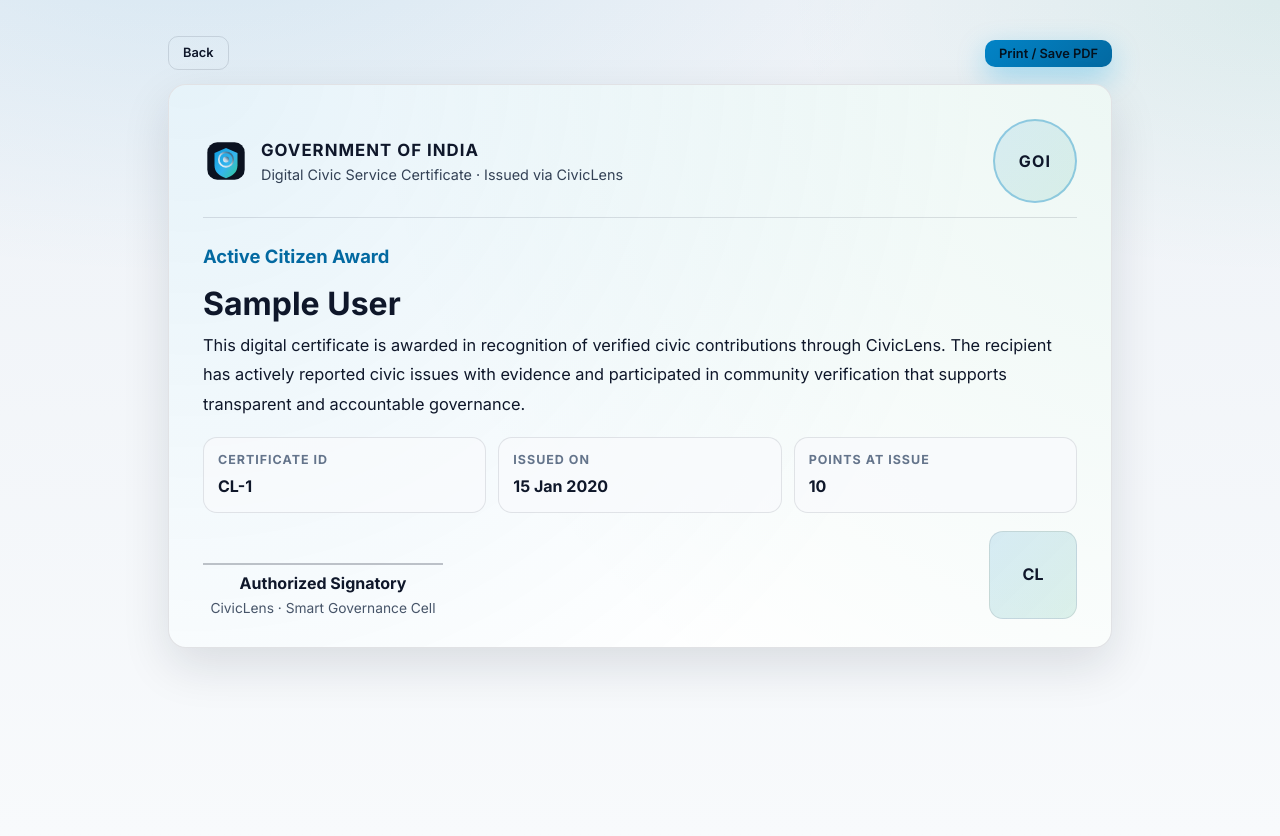
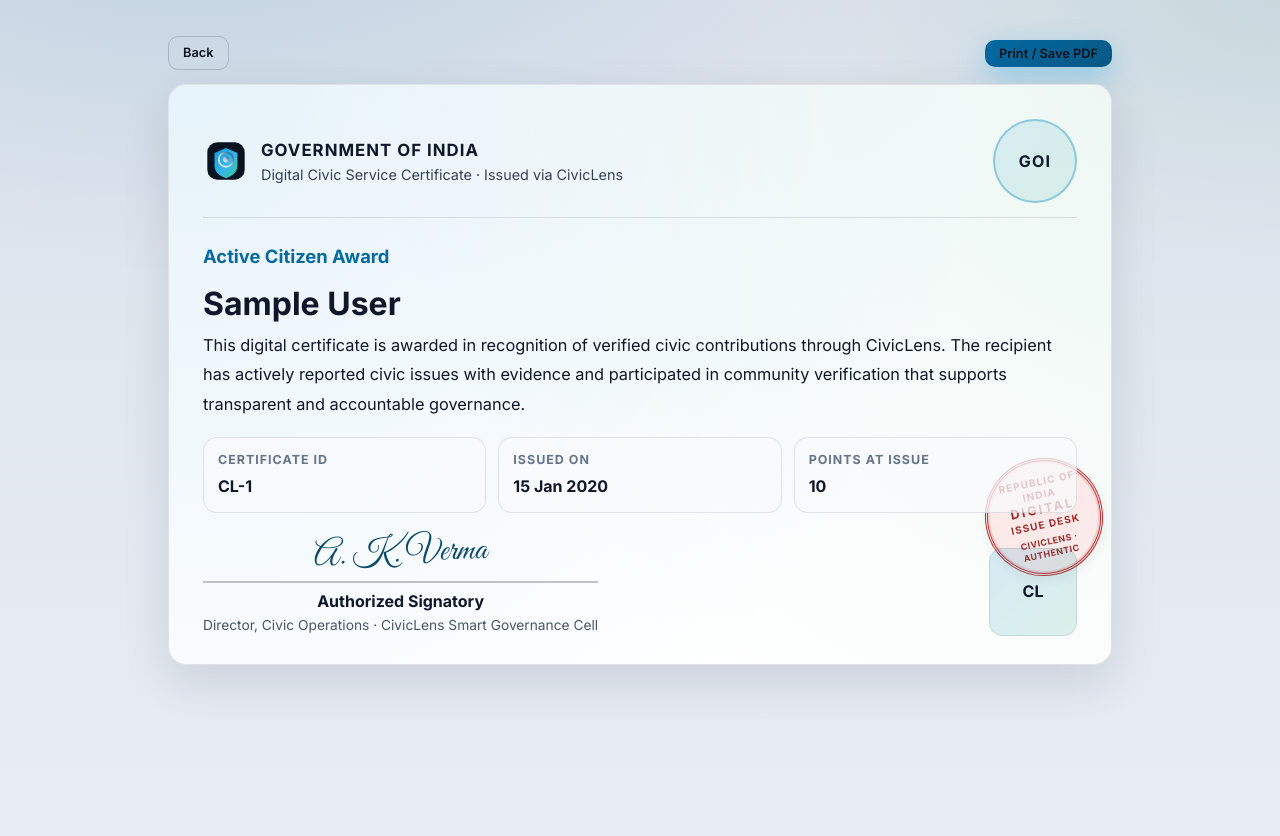
Before and after one commit to Bhagyashree-Badgujar/BlindSpotBusters, a Django app: page /certificates/1/ in a window 1280 px wide. Run offline with Django 5.2, Linux system fonts and the light colour scheme; a user stored in the database is signed in; tables that the repository leaves empty hold one stand-in row (values such as "Sample post").

Commit message:
feat:admin enhancements, PDF reports,certificates upgrade

```diff
--- a/backend/urls.py
+++ b/backend/urls.py
@@ -30,6 +30,7 @@ urlpatterns = [
     path('admin-dashboard/', user_views.admin_dashboard_page, name='admin_dashboard'),
     path('map-view/', user_views.map_view_page, name='map_view'),
     path('certificates/<int:id>/', user_views.certificate_view, name='certificate_view'),
+    path('reports/<int:id>/pdf/', issue_views.issue_report_pdf, name='issue_report_pdf'),
 
     path('api/login/', user_views.login_user),
     path('api/logout/', user_views.logout_user),
--- a/requirements.txt
+++ b/requirements.txt
@@ -1,2 +1,3 @@
 Django>=5.0,<6
 Pillow>=10.0
+fpdf2>=2.7.0
--- a/static/css/style.css
+++ b/static/css/style.css
@@ -38,25 +38,25 @@
 }
 
 [data-theme='light'] {
-  --bg: #eef2f7;
-  --bg-elevated: #f8fafc;
-  --surface: rgba(255, 255, 255, 0.92);
-  --surface-2: #e8edf4;
-  --border: rgba(15, 23, 42, 0.12);
-  --text: #0f172a;
-  --text-muted: #475569;
-  --primary: #0284c7;
-  --primary-dk: #0369a1;
-  --primary-lt: rgba(2, 132, 199, 0.1);
-  --accent: #059669;
-  --accent-lt: rgba(5, 150, 105, 0.1);
-  --warn: #d97706;
-  --warn-lt: rgba(217, 119, 6, 0.12);
-  --danger: #dc2626;
-  --danger-lt: rgba(220, 38, 38, 0.1);
-  --shadow: 0 6px 24px rgba(15, 23, 42, 0.08);
-  --shadow-md: 0 16px 40px rgba(15, 23, 42, 0.12);
-  --shadow-lg: 0 28px 64px rgba(15, 23, 42, 0.16);
+  --bg: #dce2eb;
+  --bg-elevated: #e8edf5;
+  --surface: rgba(255, 255, 255, 0.88);
+  --surface-2: #d8dee9;
+  --border: rgba(15, 23, 42, 0.18);
+  --text: #0c1220;
+  --text-muted: #3d4a5c;
+  --primary: #0369a1;
+  --primary-dk: #075985;
+  --primary-lt: rgba(3, 105, 161, 0.14);
+  --accent: #047857;
+  --accent-lt: rgba(4, 120, 87, 0.14);
+  --warn: #b45309;
+  --warn-lt: rgba(180, 83, 9, 0.14);
+  --danger: #b91c1c;
+  --danger-lt: rgba(185, 28, 28, 0.12);
+  --shadow: 0 6px 24px rgba(15, 23, 42, 0.1);
+  --shadow-md: 0 16px 40px rgba(15, 23, 42, 0.14);
+  --shadow-lg: 0 28px 64px rgba(15, 23, 42, 0.2);
   --glass: blur(16px);
 }
 
--- a/templates/certificate.html
+++ b/templates/certificate.html
@@ -4,6 +4,9 @@
 <head>
   {% include 'partials/civic-head.html' %}
   <title>Certificate — CivicLens</title>
+  <link rel="preconnect" href="https://fonts.googleapis.com" />
+  <link rel="preconnect" href="https://fonts.gstatic.com" crossorigin />
+  <link href="https://fonts.googleapis.com/css2?family=Great+Vibes&display=swap" rel="stylesheet" />
   <style>
     body { background: #f5f7fb; }
     .cert-wrap { max-width: 980px; margin: 36px auto; padding: 0 18px; }
@@ -56,10 +59,47 @@
     .meta-k { color:#64748b; font-size:.78rem; text-transform:uppercase; letter-spacing:.08em; font-weight:800; }
     .meta-v { color:#0f172a; font-weight:800; margin-top:4px; }
     .cert-footer { margin-top: 18px; display:flex; justify-content:space-between; align-items:flex-end; gap:12px; flex-wrap:wrap; position:relative; }
-    .sig { text-align:center; min-width: 240px; }
-    .sig-line { height: 2px; background: rgba(15,23,42,.25); margin: 22px 0 6px; }
+    .sig { text-align:center; min-width: 240px; position:relative; }
+    .sig-hand {
+      font-family: 'Great Vibes', cursive;
+      font-size: 2.15rem;
+      color: #0c4a6e;
+      line-height: 1.1;
+      margin: 4px 0 0;
+      transform: rotate(-2deg);
+    }
+    .sig-line { height: 2px; background: rgba(15,23,42,.25); margin: 8px 0 6px; }
     .sig-title { font-weight: 800; color:#0f172a; }
     .sig-sub { color:#475569; font-size:.86rem; }
+    .gov-stamp {
+      position: absolute;
+      right: 8px;
+      bottom: 88px;
+      width: 118px;
+      height: 118px;
+      border-radius: 50%;
+      border: 3px double #b91c1c;
+      color: #991b1b;
+      display: flex;
+      flex-direction: column;
+      align-items: center;
+      justify-content: center;
+      font-size: 0.62rem;
+      font-weight: 800;
+      text-transform: uppercase;
+      letter-spacing: 0.12em;
+      text-align: center;
+      line-height: 1.35;
+      background: radial-gradient(circle at 35% 30%, rgba(254,226,226,.85), rgba(254,202,202,.35));
+      box-shadow: inset 0 0 0 2px rgba(185,28,28,.15), 0 4px 14px rgba(15,23,42,.08);
+      transform: rotate(-12deg);
+      pointer-events: none;
+      opacity: 0.92;
+    }
+    .gov-stamp strong { font-size: 0.78rem; letter-spacing: 0.18em; }
+    @media (max-width: 720px) {
+      .gov-stamp { position: relative; right: auto; bottom: auto; margin: 12px auto 0; transform: rotate(-8deg); }
+    }
     .qr {
       width: 88px; height: 88px;
       border-radius: 14px;
@@ -83,6 +123,12 @@
     </div>
 
     <div class="cert-paper">
+      <div class="gov-stamp" aria-hidden="true">
+        <span>Republic of India</span>
+        <strong>Digital</strong>
+        <span>Issue desk</span>
+        <span style="margin-top:4px;font-size:.55rem;letter-spacing:.06em;">CivicLens · Authentic</span>
+      </div>
       <div class="cert-top">
         <div style="display:flex;align-items:center;gap:12px;">
           <img src="{% static 'img/civiclens-logo.svg' %}" alt="CivicLens logo" style="width:46px;height:46px;" />
@@ -125,9 +171,10 @@
 
         <div class="cert-footer">
           <div class="sig">
+            <div class="sig-hand">A. K. Verma</div>
             <div class="sig-line"></div>
             <div class="sig-title">Authorized Signatory</div>
-            <div class="sig-sub">CivicLens · Smart Governance Cell</div>
+            <div class="sig-sub">Director, Civic Operations · CivicLens Smart Governance Cell</div>
           </div>
           <div class="qr">CL</div>
         </div>
--- a/templates/contact.html
+++ b/templates/contact.html
@@ -16,7 +16,6 @@
         <div class="navbar-nav nav-landing-links">
           <a class="nav-link" href="{% url 'home' %}">Home</a>
           <a class="nav-link" href="{% url 'submit_issue' %}">Report</a>
-          <a class="nav-link" href="{% url 'track_issue' %}">Track</a>
           <a class="nav-link" href="{% url 'map_view' %}">Map</a>
           <a class="nav-link" href="{% url 'dashboard' %}">Dashboard</a>
           <a class="nav-link" href="{% url 'about' %}">About</a>
--- a/templates/landing.html
+++ b/templates/landing.html
@@ -18,7 +18,6 @@
         <div class="navbar-nav nav-landing-links">
           <a class="nav-link" href="{% url 'home' %}">Home</a>
           <a class="nav-link" href="{% url 'submit_issue' %}">Report</a>
-          <a class="nav-link" href="{% url 'track_issue' %}">Track</a>
           <a class="nav-link" href="{% url 'map_view' %}">Map</a>
           <a class="nav-link" href="{% url 'dashboard' %}">Dashboard</a>
           <a class="nav-link" href="{% url 'about' %}">About</a>
--- a/templates/map-view.html
+++ b/templates/map-view.html
@@ -25,7 +25,6 @@
       {% else %}
         <a href="{% url 'login_page' %}" class="nav-link">Login</a>
       {% endif %}
-      <a href="{% url 'track_issue' %}" class="nav-link">Track</a>
     </div>
     <div class="navbar-right">
       <button type="button" class="theme-toggle" id="theme-toggle" aria-label="Toggle theme"></button>
--- a/templates/my-reports.html
+++ b/templates/my-reports.html
@@ -130,6 +130,9 @@
         </button>
       </div>
 
+      <p id="modal-closed-note" class="form-hint hidden" style="color:var(--accent);margin-top:8px;">
+        Closed: resolved by the administration and confirmed by citizens. Upvotes and further verification are disabled.
+      </p>
       <div class="card mt-6" style="padding:14px 16px;">
         <div class="section-title" style="margin-bottom:10px;">Crowd verification</div>
         <div id="verify-label" class="text-muted" style="margin-bottom:10px;">—</div>
@@ -140,7 +143,8 @@
         <div class="form-hint" style="margin-top:8px;">Available only when an issue is marked resolved.</div>
       </div>
     </div>
-    <div class="modal-footer">
+    <div class="modal-footer" style="flex-wrap:wrap;gap:8px;">
+      <a class="btn btn-outline btn-sm" id="modal-pdf-link" href="#" target="_blank" rel="noopener">Download PDF report</a>
       <button type="button" class="btn btn-outline modal-close">Close</button>
     </div>
   </div>
--- a/templates/submit-issue.html
+++ b/templates/submit-issue.html
@@ -19,7 +19,6 @@
       <a href="{% url 'submit_issue' %}" class="nav-link active">Report</a>
       <a href="{% url 'my_reports' %}" class="nav-link">My Reports</a>
       <a href="{% url 'map_view' %}" class="nav-link">Map</a>
-      <a href="{% url 'track_issue' %}" class="nav-link">Track</a>
     </div>
     <div class="navbar-right">
       <button type="button" class="theme-toggle" id="theme-toggle" aria-label="Toggle theme"></button>
```
Also changed, not shown: other parts of static/css/style.css (+24 -2 lines), backend/settings.py (+9 -7 lines), issues/views.py (+105 -7 lines), static/js/admin-dashboard.js (+19 -6 lines), static/js/dashboard.js (+17 -4 lines), static/js/my-reports.js (+13 -4 lines), templates/about.html (+21 -4 lines), templates/admin-dashboard.html (+21 -2 lines), templates/dashboard.html (+5 -2 lines), media/issues/street_CsuuypP.jpg (added), 1 other file.
